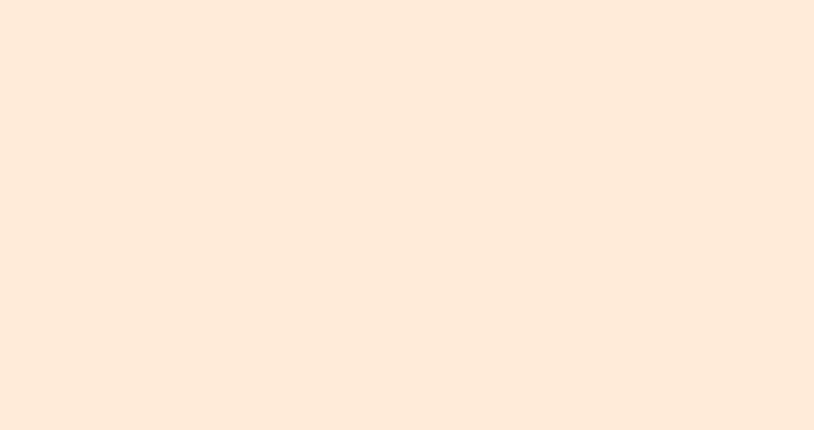
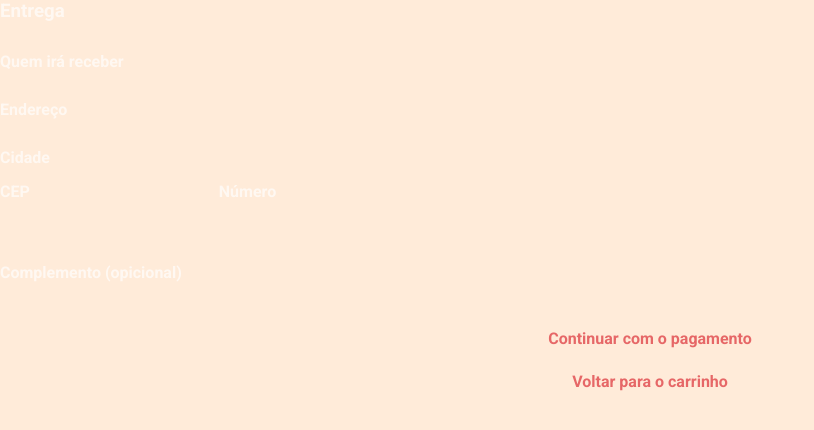
Before and after one commit to YasminVenceslau/eFood, a React (Vite) app: page /checkout in a window 1280 px wide. Before the commit this address had no page. Shown: the top 430 px of the page, without its empty margins (0-814 px from the left). Built offline with nearby package versions, Linux system fonts and the light colour scheme.

Commit message:
parte-4 -Entrega

```diff
--- a/src/components/Cart/index.tsx
+++ b/src/components/Cart/index.tsx
@@ -1,3 +1,4 @@
+import { useState } from 'react'
 import {
   BotaoCArt,
   CartCOntainer,
@@ -10,18 +11,26 @@ import { Trash2 } from 'lucide-react'
 import { useDispatch, useSelector } from 'react-redux'
 import type { RootState } from '../../store'
 import { closedi, remove } from '../../store/reducer/Cart'
+import { Checkout } from '../Checkout'
 
 export const Cart = () => {
   const dispatch = useDispatch()
   const isOpen = useSelector((state: RootState) => state.cart.isOpen)
   const itens = useSelector((state: RootState) => state.cart.itens)
 
+  const [modo, setModo] = useState<'carrinho' | 'checkout'>('carrinho')
+
   const valorTotal = itens.reduce((acc, item) => acc + item.preco * item.quantidade, 0)
 
   return (
     <CartCOntainer className={isOpen ? 'is-open' : ''}>
-      <Overlay onClick={() => dispatch(closedi())} />
+      <Overlay onClick={() => {
+        dispatch(closedi())
+        setModo('carrinho')  // volta pro carrinho ao fechar
+      }} />
       <SideBAr>
+        {modo === 'carrinho' ? (
+          <>
             <ul>
               {itens.length === 0 ? (
                 <p>Carrinho vazio</p>
@@ -43,11 +52,19 @@ export const Cart = () => {
             <Price>
               Valor Total <span>R$ {valorTotal.toFixed(2)}</span>
             </Price>
-        <BotaoCArt type="button" title="Clique aqui e continue">
+            <BotaoCArt
+              onClick={() => setModo('checkout')}
+              type="button"
+              disabled={itens.length === 0}
+              title={itens.length === 0 ? "Carrinho vazio" : "Clique aqui e continue"}
+            >
               Continuar para a entrega
             </BotaoCArt>
+          </>
+        ) : (
+          <Checkout voltar={() => setModo('carrinho')} />
+        )}
       </SideBAr>
     </CartCOntainer>
-    // 242,50
   )
 }
--- a/src/components/Cart/styled.ts
+++ b/src/components/Cart/styled.ts
@@ -123,7 +123,7 @@ export const CartItem = styled.li`
     color: ${cores.corPrincipal};
     cursor: pointer;
     position: relative;
-    right: 1px;
+    right: 10px;
     top: 35px;
 
   }
--- /dev/null
+++ b/src/components/Checkout/index.tsx
@@ -0,0 +1,48 @@
+import { BotaoCArt } from "../Cart/styled"
+import { CardSecun, ContainerCheckout } from "./styles"
+
+
+
+type CheckoutProps = {
+  voltar: () => void
+}
+
+export const Checkout = ({ voltar }: CheckoutProps) => {
+  return (
+    <ContainerCheckout>
+        <h3>Entrega</h3>
+        <form >
+            <div>
+                <label htmlFor="quemRecebe">Quem irá receber</label>
+                <input  id="quemRecebe" type="text" />
+            </div>
+            <div>
+                <label htmlFor="endereco">Endereço</label>
+                <input  id="endereco" type="text" />
+            </div>
+            <div>
+                <label htmlFor="cidade">Cidade</label>
+                <input  id="cidade" type="text" />
+            </div>
+            <CardSecun>
+                <div>
+                    <label htmlFor="CEP">CEP</label>
+                    <input  id="CEP" type="text" />
+                </div>
+                <div>
+                    <label htmlFor="numero">Número</label>
+                    <input  id="numero" type="text" />
+                </div>
+            </CardSecun>
+            <div>
+                <label htmlFor="complemento">Complemento (opicional) </label>
+                <input className="espaco" id="complemento" type="text" />
+            </div>
+        </form>
+        <div className="butone">
+            <BotaoCArt  onClick={voltar}> Continuar com o pagamento</BotaoCArt>
+            <BotaoCArt onClick={voltar}> Voltar para o carrinho</BotaoCArt>
+        </div>
+    </ContainerCheckout>
+  )
+}
--- /dev/null
+++ b/src/components/Checkout/styles.ts
@@ -0,0 +1,45 @@
+import styled from "styled-components";
+import { cores } from "../../styles";
+
+export const ContainerCheckout = styled.div`
+
+    h3{
+        color: ${cores.corDEFundo} !important;
+        padding-bottom: 16px;
+    }
+
+    label{
+        color: ${cores.corDEFundo} !important;
+        font-weight: 700;
+    }
+    input{
+        margin: 8px 0;
+        width: 100%;
+        max-width: 344px;
+        background-color: ${cores.corDoROdaPE};
+        border: 1px solid ${cores.corDoROdaPE} ;
+        color: #4B4B4B;
+        height: 32px;
+        font-weight: 700;
+    }
+    button{
+        margin-bottom: 8px;
+
+    }
+    .butone{
+        margin-top: 24px;
+    }
+
+`
+export const CardSecun = styled.div`
+    display: flex;
+
+    div:nth-child(2) label {
+        margin-left: 32px;
+    }
+
+    div:nth-child(2) input {
+        width: 82%;
+        margin-left: 32px;
+    }
+`
--- a/src/pages/Perfil/styles.ts
+++ b/src/pages/Perfil/styles.ts
@@ -2,4 +2,6 @@ import styled from "styled-components";
 
 export const PerfilBack = styled.div`
     background-color: '#FFEBD9' !important;
+    width: 100%;
+    margin: 0 auto;
 `
--- a/src/routes.tsx
+++ b/src/routes.tsx
@@ -4,6 +4,7 @@ import { Home } from './pages/Home'
 
 import { Perfil } from './pages/Perfil'
 import { Detalhes } from './pages/Detalhes'
+import { Checkout } from './components/Checkout'
 
 
 
@@ -18,6 +19,9 @@ export const Rotas = () => {
             <Routes location={state?.backgroundLocation || location}>
                 <Route path='/' element={<Home/>} />
                 <Route path='/restaurante/:id' element={<Perfil />} />
+                <Route path="/checkout" element={<Checkout voltar={function (): void {
+                    throw new Error('Function not implemented.')
+                } } />} />
             </Routes>
              {/* Modal separado */}
             {state?.backgroundLocation && (
--- a/src/views/Banner/styles.ts
+++ b/src/views/Banner/styles.ts
@@ -3,11 +3,14 @@ import styled from "styled-components";
 import { cores } from '../../styles';
 
 export const ImagemBanner = styled.div`
-    height: 280px;
-    background-repeat: no-repeat;
-    background-size: cover;
-    padding: 24px;
-    overflow-y: hidden;
+     width: 100vw; /* ocupa toda a largura da viewport */
+  height: 280px;
+  background-repeat: no-repeat;
+  background-size: cover;
+  background-position: center; /* centraliza a imagem */
+  padding: 24px;
+  overflow-y: hidden;
+
 
     i{
         color: ${cores.corBranco} !important;
```
Lines whose indentation alone changed are shown as unchanged.
